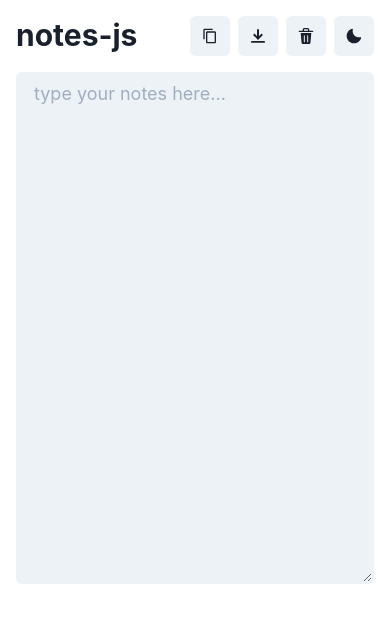
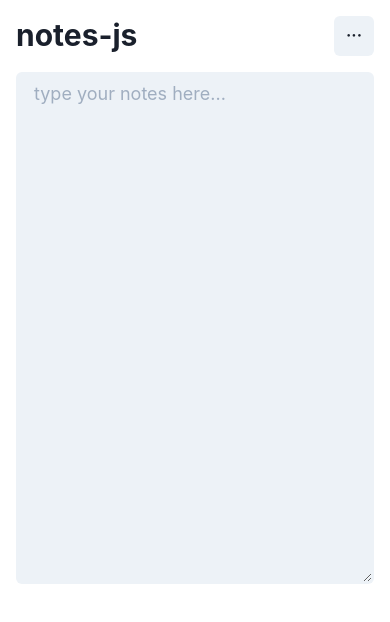
Before and after one commit to alexscott812/local-storage-notes, a React (Create React App) app: page / in a window 390 px wide. Shown: the top 622 px of the page. Built offline with nearby package versions, Linux system fonts and the light colour scheme; the HTML template or start-up script is replaced by a standard one.

Commit message:
added dropdown for options on small screens

```diff
--- a/src/components/Header.tsx
+++ b/src/components/Header.tsx
@@ -1,5 +1,19 @@
 import { CopyIcon, DownloadIcon, DeleteIcon, MoonIcon, SunIcon } from "@chakra-ui/icons";
-import { Flex, Heading, Spacer, HStack, Tooltip, IconButton, useColorModeValue } from "@chakra-ui/react";
+import {
+  Flex,
+  Heading,
+  Spacer,
+  HStack,
+  Tooltip,
+  IconButton,
+  Text,
+  Box,
+  Menu,
+  MenuItem,
+  MenuButton,
+  MenuList,
+  useColorModeValue
+} from "@chakra-ui/react";
 
 interface HeaderProps {
   handleCopyNotes: React.MouseEventHandler<HTMLButtonElement>;
@@ -18,7 +32,42 @@ const Header = ({
     <Flex align={ 'center' } justify={ 'center' } mb={ 4 }>
       <Heading>{ 'notes-js' }</Heading>
       <Spacer />
-      <HStack>
+      <Box d={{ base: 'flex', sm: 'none' }}>
+        <Menu>
+          <MenuButton
+            as={ IconButton }
+            aria-label={ 'options' }
+            icon={ <Text fontWeight={ 'bold' }>{ '···' }</Text> }
+          />
+          <MenuList>
+            <MenuItem
+              icon={ <CopyIcon /> }
+              onClick={ handleCopyNotes }
+            >
+              { 'copy' }
+            </MenuItem>
+            <MenuItem
+              icon={ <DownloadIcon /> }
+              onClick={ handleDownloadNotes }
+            >
+              { 'download' }
+            </MenuItem>
+            <MenuItem
+              icon={ <DownloadIcon /> }
+              onClick={ handleDeleteButtonClick }
+            >
+              { 'delete' }
+            </MenuItem>
+            <MenuItem
+              icon={ useColorModeValue(<MoonIcon />, <SunIcon />) }
+              onClick={ toggleColorMode }
+            >
+              { `${useColorModeValue('dark', 'light')} mode` }
+            </MenuItem>
+          </MenuList>
+        </Menu>
+      </Box>
+      <HStack display={{ base: 'none', sm: 'flex' }}>
         <Tooltip hasArrow label={ 'copy notes' }>
           <IconButton
             aria-label={ 'copy-notes' }
```
